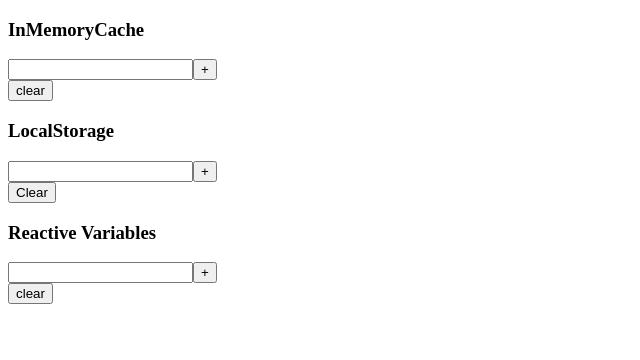
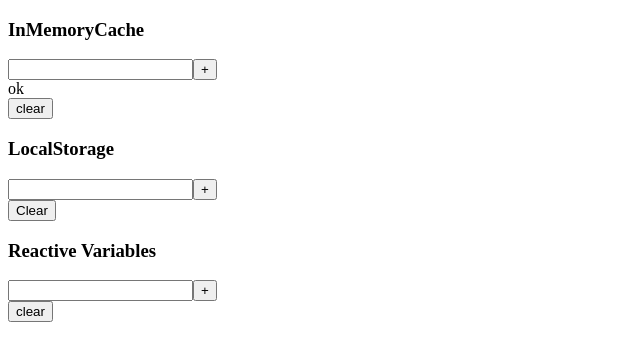
Before and after one commit to snamiki1212/example-apollo-client-local-state, a React (Create React App) app: page / in a window 1280 px wide. Shown: the top 360 px of the page, without its empty margins (0-640 px from the left). Built offline with nearby package versions, Linux system fonts and the light colour scheme.

Commit message:
Refactor

```diff
--- a/src/App.tsx
+++ b/src/App.tsx
@@ -1,48 +1,16 @@
 import React from "react";
-import {
-  ApolloProvider,
-  ApolloClient,
-  InMemoryCache,
-  useQuery,
-  useMutation,
-  gql,
-} from "@apollo/client";
-import { elementsVar } from "./ReactiveVariables/state";
 import {
   ShowElements,
   ClearElements,
   HandleElements,
 } from "./ReactiveVariables/components";
-
-const client = new ApolloClient({
-  cache: new InMemoryCache({
-    typePolicies: {
-      Query: {
-        fields: {
-          items: {
-            read() {
-              return [];
-            },
-          },
-          todos: {
-            read() {
-              return JSON.parse(window.localStorage.getItem("TODOS") ?? "[]");
-            },
-          },
-          elements: {
-            read() {
-              return elementsVar();
-            },
-          },
-        },
-      },
-    },
-  }),
-});
-
-const Provider: React.FC = ({ children }) => {
-  return <ApolloProvider client={client}>{children}</ApolloProvider>;
-};
+import { ShowTodos, ClearTodos, HandleTodos } from "./Localstorage/components";
+import {
+  ShowItems,
+  ClearItems,
+  HandleItems,
+} from "./PureInMemoryCache/components";
+import { Provider } from "./apollo";
 
 function App() {
   return (
@@ -71,142 +39,4 @@ function App() {
   );
 }
 
-const GetItems = gql`
-  query GetItems {
-    items @client
-  }
-`;
-
-const Noop = gql`
-  mutation Noop {
-    items @client
-  }
-`;
-
-const GetTodos = gql`
-  query GetTodos {
-    todos @client
-  }
-`;
-
-const HandleItems = () => {
-  const [text, setText] = React.useState<string>("");
-  const [noop] = useMutation(Noop, {
-    update(cache) {
-      const prevData = cache.readQuery({
-        query: GetItems,
-      });
-      const prev = (prevData as any)?.items;
-
-      const result = cache.writeQuery({
-        query: GetItems,
-        data: { items: [...prev, text] },
-      });
-
-      console.log("UPDATE:", result);
-    },
-  });
-
-  const handleAdd = async () => {
-    await noop();
-  };
-
-  return (
-    <div>
-      <input onChange={(e) => setText(e.target.value)} value={text} />
-      <button onClick={handleAdd}>+</button>
-    </div>
-  );
-};
-
-const ShowItems = () => {
-  const { data, loading, error } = useQuery(GetItems);
-  if (loading) return <div>loading...</div>;
-  if (error) return <div>error: {error.message}</div>;
-  if (!data || !data.items) return <div>no data</div>;
-
-  const items: Array<string> = data.items;
-
-  return (
-    <div>
-      {items?.map((item) => (
-        <div key={item}>{item}</div>
-      ))}
-    </div>
-  );
-};
-
-const ClearItems = () => {
-  const clear = () => {
-    client.writeQuery({
-      query: GetItems,
-      data: { items: [] },
-    });
-  };
-  return <button onClick={clear}>clear</button>;
-};
-
-const HandleTodos = () => {
-  const [text, setText] = React.useState<string>("");
-  const [noop] = useMutation(Noop, {
-    update(cache) {
-      const prevData = cache.readQuery({
-        query: GetTodos,
-      });
-      const prev = (prevData as any)?.todos;
-
-      const newData = [...prev, text];
-
-      const result = cache.writeQuery({
-        query: GetTodos,
-        data: { todos: newData },
-      });
-
-      window.localStorage.setItem("TODOS", JSON.stringify(newData));
-
-      console.log("UPDATE:", result);
-    },
-  });
-
-  const handleAdd = async () => {
-    await noop();
-  };
-
-  return (
-    <div>
-      <input onChange={(e) => setText(e.target.value)} value={text} />
-      <button onClick={handleAdd}>+</button>
-    </div>
-  );
-};
-
-const ShowTodos = () => {
-  const { data, loading, error } = useQuery(GetTodos);
-  if (loading) return <div>loading...</div>;
-  if (error) return <div>error: {error.message}</div>;
-  if (!data || !data.todos) return <div>no data</div>;
-
-  const todos: Array<string> = data.todos;
-
-  return (
-    <div>
-      {todos?.map((item) => (
-        <div key={item}>{item}</div>
-      ))}
-    </div>
-  );
-};
-
-const ClearTodos = () => {
-  const clear = () => {
-    window.localStorage.clear();
-    client.writeQuery({
-      query: GetTodos,
-      data: { todos: [] },
-    });
-  };
-
-  return <button onClick={clear}>Clear</button>;
-};
-
 export default App;
--- /dev/null
+++ b/src/Localstorage/components.tsx
@@ -0,0 +1,67 @@
+import React from "react";
+import { useQuery, useMutation } from "@apollo/client";
+import { Noop, GetTodos } from "./state";
+import { client } from "../apollo";
+
+export const HandleTodos = () => {
+  const [text, setText] = React.useState<string>("");
+  const [noop] = useMutation(Noop, {
+    update(cache) {
+      const prevData = cache.readQuery({
+        query: GetTodos,
+      });
+      const prev = (prevData as any)?.todos;
+
+      const newData = [...prev, text];
+
+      const result = cache.writeQuery({
+        query: GetTodos,
+        data: { todos: newData },
+      });
+
+      window.localStorage.setItem("TODOS", JSON.stringify(newData));
+
+      console.log("UPDATE:", result);
+    },
+  });
+
+  const handleAdd = async () => {
+    await noop();
+  };
+
+  return (
+    <div>
+      <input onChange={(e) => setText(e.target.value)} value={text} />
+      <button onClick={handleAdd}>+</button>
+    </div>
+  );
+};
+
+export const ShowTodos = () => {
+  const { data, loading, error } = useQuery(GetTodos);
+  if (loading) return <div>loading...</div>;
+  if (error) return <div>error: {error.message}</div>;
+  if (!data || !data.todos) return <div>no data</div>;
+
+  const todos: Array<string> = data.todos;
+
+  return (
+    <div>
+      {todos?.map((item) => (
+        <div key={item}>{item}</div>
+      ))}
+    </div>
+  );
+};
+
+export const ClearTodos = () => {
+  const clear = () => {
+    window.localStorage.clear();
+    client.writeQuery({
+      query: GetTodos,
+      data: { todos: [] },
+    });
+  };
+
+  return <button onClick={clear}>Clear</button>;
+};
--- /dev/null
+++ b/src/Localstorage/state.ts
@@ -0,0 +1,13 @@
+import { gql } from "@apollo/client";
+
+export const Noop = gql`
+  mutation Noop {
+    items @client
+  }
+`;
+
+export const GetTodos = gql`
+  query GetTodos {
+    todos @client
+  }
+`;
--- /dev/null
+++ b/src/PureInMemoryCache/components.tsx
@@ -0,0 +1,64 @@
+import React from "react";
+import { useQuery, useMutation } from "@apollo/client";
+import { Noop, GetItems } from "./state";
+import { client } from "../apollo";
+
+export const HandleItems = () => {
+  const [text, setText] = React.useState<string>("");
+  const [noop] = useMutation(Noop, {
+    update(cache) {
+      const prevData = cache.readQuery({
+        query: GetItems,
+      });
+      const prev = (prevData as any)?.items;
+      const newData = [...prev, text];
+
+      const result = cache.writeQuery({
+        query: GetItems,
+        data: { items: newData },
+      });
+
+      console.log("UPDATE:", result);
+      console.log("new Items", newData);
+    },
+  });
+
+  const handleAdd = async () => {
+    await noop();
+  };
+
+  return (
+    <div>
+      <input onChange={(e) => setText(e.target.value)} value={text} />
+      <button onClick={handleAdd}>+</button>
+    </div>
+  );
+};
+
+export const ShowItems = () => {
+  const { data, loading, error } = useQuery(GetItems);
+  if (loading) return <div>loading...</div>;
+  if (error) return <div>error: {error.message}</div>;
+  if (!data || !data.items) return <div>no data</div>;
+
+  const items: Array<string> = data.items;
+  console.log("ITEMS", items);
+
+  return (
+    <div>
+      {items?.map((item) => (
+        <div key={item}>{item}</div>
+      ))}
+    </div>
+  );
+};
+
+export const ClearItems = () => {
+  const clear = () => {
+    client.writeQuery({
+      query: GetItems,
+      data: { items: [] },
+    });
+  };
+  return <button onClick={clear}>clear</button>;
+};
--- /dev/null
+++ b/src/PureInMemoryCache/state.ts
@@ -0,0 +1,13 @@
+import { gql } from "@apollo/client";
+
+export const GetItems = gql`
+  query GetItems {
+    items @client
+  }
+`;
+
+export const Noop = gql`
+  mutation Noop {
+    items @client
+  }
+`;
--- /dev/null
+++ b/src/apollo/index.tsx
@@ -0,0 +1,33 @@
+import React from "react";
+import { ApolloProvider, ApolloClient, InMemoryCache } from "@apollo/client";
+import { elementsVar } from "../ReactiveVariables/state";
+
+export const client = new ApolloClient({
+  cache: new InMemoryCache({
+    typePolicies: {
+      Query: {
+        fields: {
+          items: {
+            read() {
+              return ["ok"];
+            },
+          },
+          todos: {
+            read() {
+              return JSON.parse(window.localStorage.getItem("TODOS") ?? "[]");
+            },
+          },
+          elements: {
+            read() {
+              return elementsVar();
+            },
+          },
+        },
+      },
+    },
+  }),
+});
+
+export const Provider: React.FC = ({ children }) => {
+  return <ApolloProvider client={client}>{children}</ApolloProvider>;
+};
```
